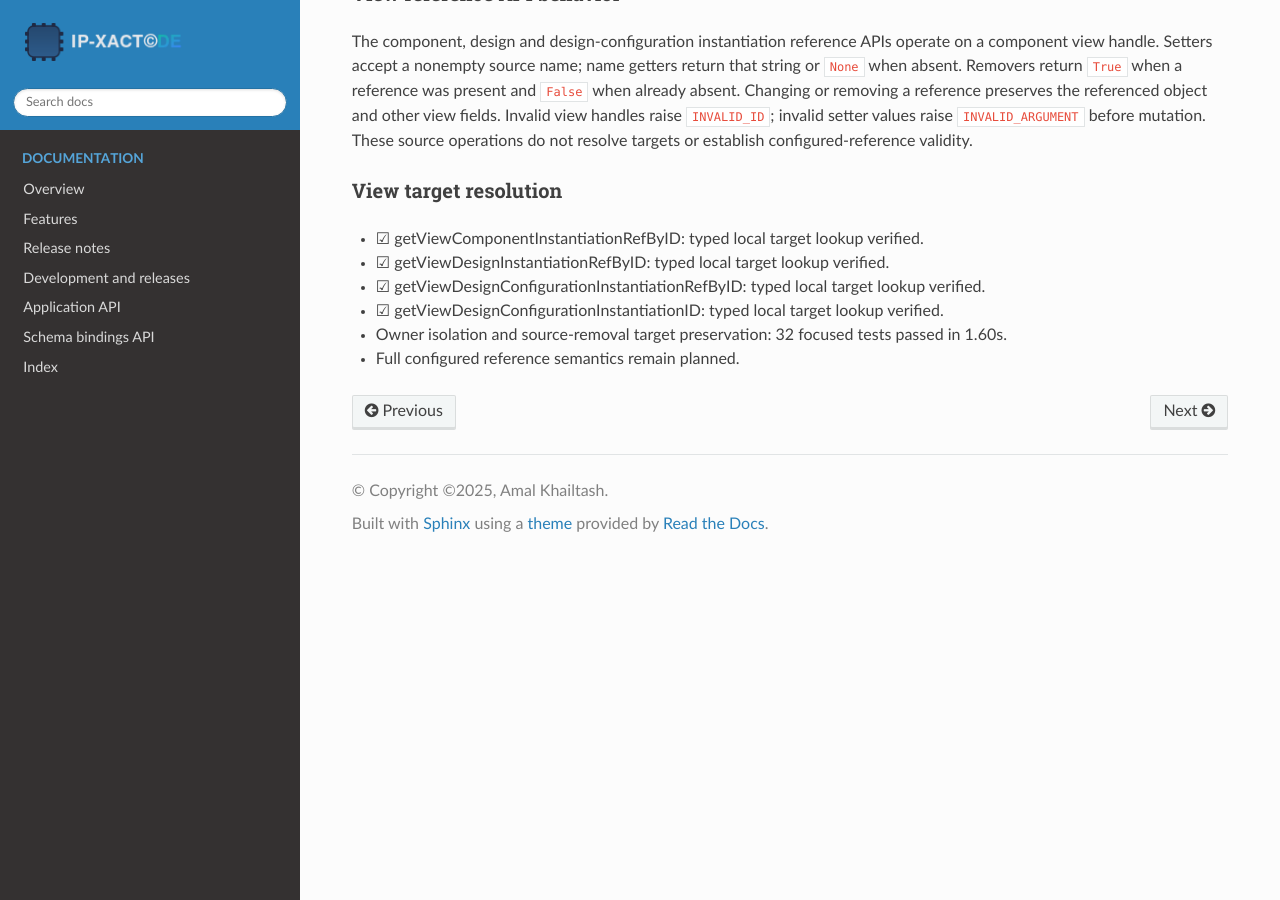
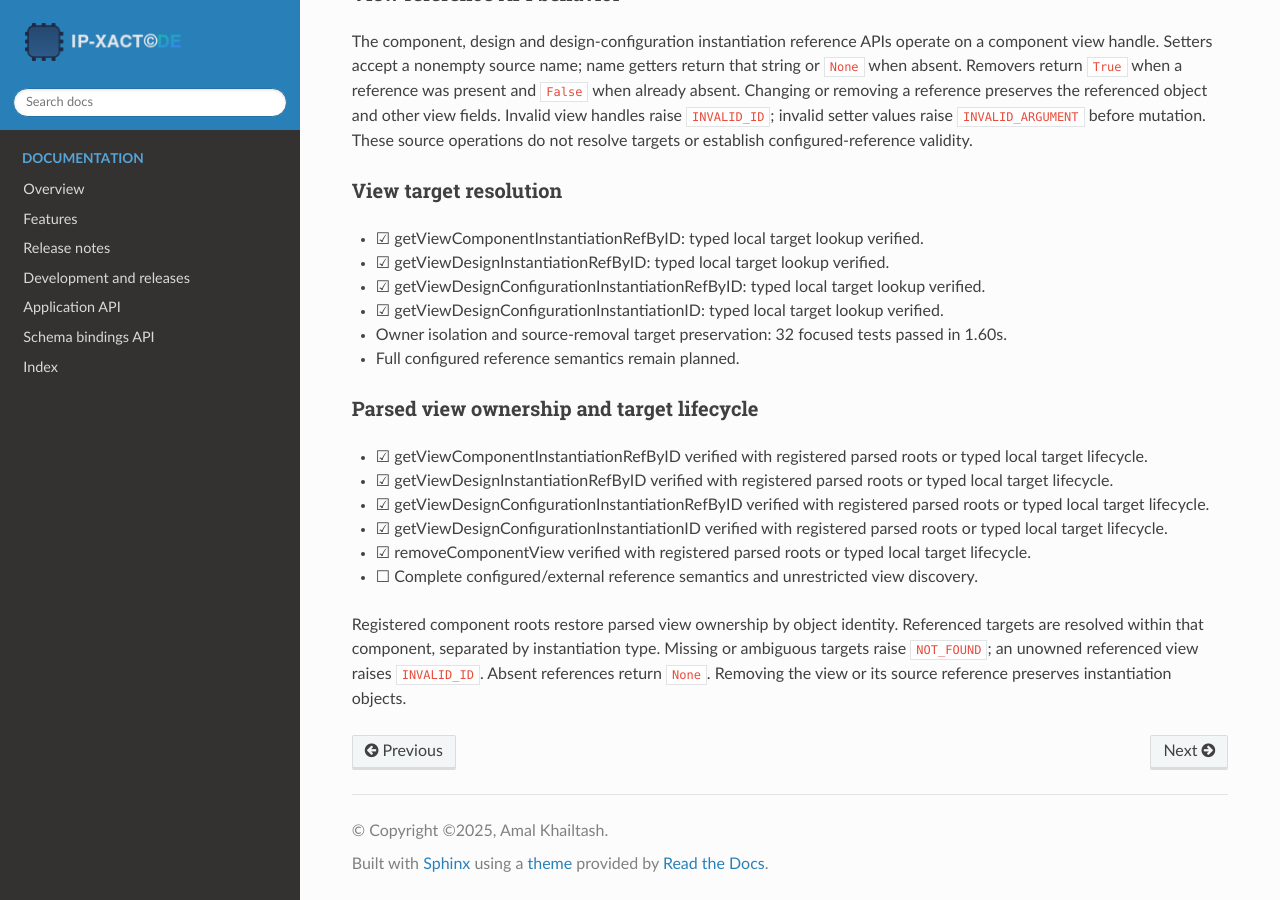
Before and after one commit to amal-khailtash/pyipxact-de, a Sphinx documentation site: the page built from docs/features.rst, in a window 1280 px wide and 900 px high, scrolled down 80088 px. Built offline with Sphinx 7.4.7 and the Read the Docs theme 3.1.0, drawn with Linux system fonts in a browser that asks for light colours; pages that are not in the unit, such as notebooks, are missing from menus.

Commit message:
feat: restore parsed view ownership and target lifecycle

```diff
--- a/docs/features.rst
+++ b/docs/features.rst
@@ -3073,12 +3073,12 @@ View (BASE)
 ~~~~~~~~~~~
 
 * ☐ ``getAbstractorInstanceViewNameRefByID`` (F.7.87.1)
-* ☐ ``getViewComponentInstantiationRefByID`` (F.7.87.2)
+* ☑ ``getViewComponentInstantiationRefByID`` (F.7.87.2)
 * ☑ ``getViewComponentInstantiationRefByName`` (F.7.87.3)
-* ☐ ``getViewDesignConfigurationInstantiationID`` (F.7.87.4)
-* ☐ ``getViewDesignConfigurationInstantiationRefByID`` (F.7.87.5)
+* ☑ ``getViewDesignConfigurationInstantiationID`` (F.7.87.4)
+* ☑ ``getViewDesignConfigurationInstantiationRefByID`` (F.7.87.5)
 * ☑ ``getViewDesignConfigurationInstantiationRefByName`` (F.7.87.6)
-* ☐ ``getViewDesignInstantiationRefByID`` (F.7.87.7)
+* ☑ ``getViewDesignInstantiationRefByID`` (F.7.87.7)
 * ☑ ``getViewDesignInstantiationRefByName`` (F.7.87.8)
 * ☑ ``getViewEnvIdentifierIDs`` (F.7.87.9)
 * ☑ ``getViewEnvIdentifiers`` (F.7.87.10)
@@ -3251,3 +3251,19 @@ View target resolution
 - ☑ getViewDesignConfigurationInstantiationID: typed local target lookup verified.
 - Owner isolation and source-removal target preservation: 32 focused tests passed in 1.60s.
 - Full configured reference semantics remain planned.
+
+Parsed view ownership and target lifecycle
+~~~~~~~~~~~~~~~~~~~~~~~~~~~~~~~~~~~~~~~~~~
+
+- ☑ getViewComponentInstantiationRefByID verified with registered parsed roots or typed local target lifecycle.
+- ☑ getViewDesignInstantiationRefByID verified with registered parsed roots or typed local target lifecycle.
+- ☑ getViewDesignConfigurationInstantiationRefByID verified with registered parsed roots or typed local target lifecycle.
+- ☑ getViewDesignConfigurationInstantiationID verified with registered parsed roots or typed local target lifecycle.
+- ☑ removeComponentView verified with registered parsed roots or typed local target lifecycle.
+- ☐ Complete configured/external reference semantics and unrestricted view discovery.
+
+Registered component roots restore parsed view ownership by object identity.
+Referenced targets are resolved within that component, separated by instantiation
+type. Missing or ambiguous targets raise ``NOT_FOUND``; an unowned referenced
+view raises ``INVALID_ID``. Absent references return ``None``. Removing the view
+or its source reference preserves instantiation objects.
```
Also changed, not shown: CHANGELOG.md (+1 -0 lines), 2 other files.
